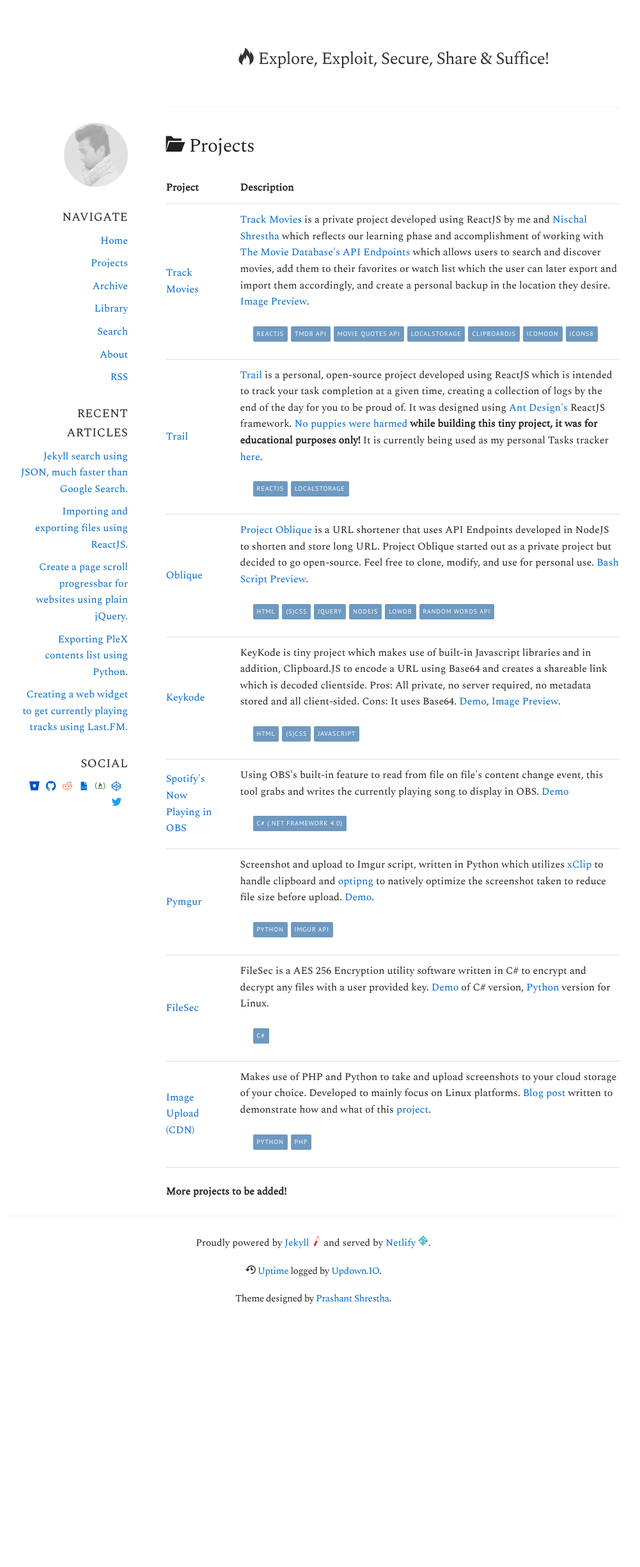
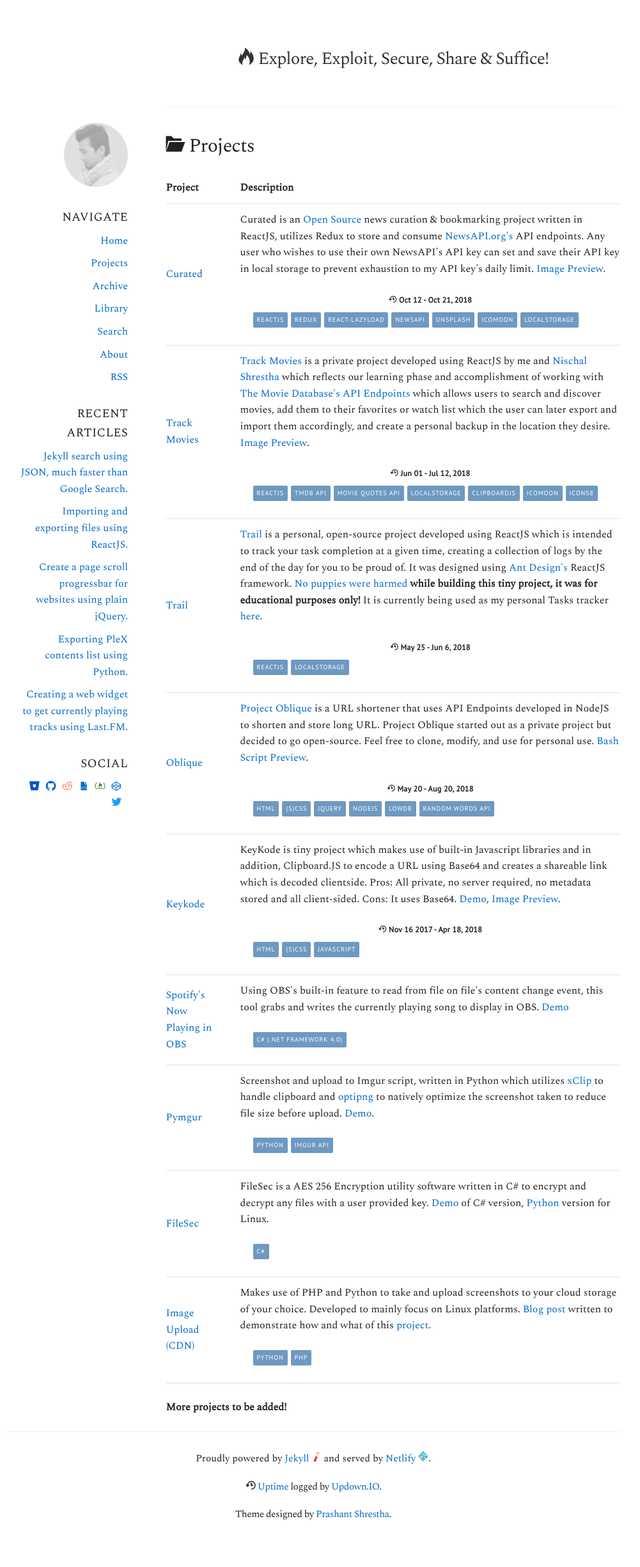
Before and after one commit to intern0t/personal-blog, a Jekyll site: the page built from projects.md, in a window 1280 px wide. Shown: the whole page at 64% size, without its empty margins (150-1151 px from the left). Built offline with Jekyll 4.4.1, drawn with Linux system fonts in a browser that asks for light colours; nearby versions of some CDN libraries; some web fonts are replaced; before the commit the page ends 2112 px from its top, so only the background shows below that.

Commit message:
Couple styling changes, project page entry added.

```diff
--- a/assets/css/blog.scss
+++ b/assets/css/blog.scss
@@ -219,7 +219,7 @@ body {
                 ul.row.lang-used {
                     display: block;
                     list-style-type: none;
-                    margin: 10px 0 10px 0;
+                    margin: 10px 0;
 					@include font($PTSansFontFamily, 400, normal);
                     clear: both;
                     li {
@@ -235,7 +235,16 @@ body {
                         vertical-align: middle;
                         text-transform: uppercase;
                     }
-                }
+				}
+				span.completion{
+					display: block;
+					@include font($PTSansFontFamily, bold, normal);
+                    margin: 10px 0;
+					text-align: center;
+					font-size: $globalFontSize - 4;
+					letter-spacing: .3px;
+                    clear: both;
+				}
                 article {
                     margin: 30px 0 50px 0;
                     padding: 10px 0;
--- a/projects.md
+++ b/projects.md
@@ -15,12 +15,35 @@ permalink: /projects/
     </thead>
     <tbody>
         <tr>
+            <td><a href="https://news.prashant.me/">Curated</a></td>
+            <td>
+                <p>Curated is an <a href="https://github.com/intern0t/curated">Open Source</a> news curation & bookmarking project written in ReactJS, utilizes Redux to store and consume <a href="https://newsapi.org/account">NewsAPI.org's</a> API endpoints. Any user who wishes to use their own NewsAPI's API key can set and save their API key in local storage to prevent exhaustion to my API key's daily limit. <a href="https://i.imgur.com/TbqJGR8.png" data-rel="lightcase:curatedpreviewalbum" data-lc-caption="Curated Header (Right Click > Open image in new tab to view the preview in its original size.">Image Preview</a>.</p>
+<a href="https://i.imgur.com/oquHKVm.png" data-rel="lightcase:curatedpreviewalbum" data-lc-caption="Curated Set News API (Right Click > Open image in new tab to view the preview in its original size." hidden>2nd Image Preview</a>
+<a href="https://i.imgur.com/QZxvdTu.png" data-rel="lightcase:curatedpreviewalbum" data-lc-caption="Curated Homepage (Top-Headlines) (Right Click > Open image in new tab to view the preview in its original size." hidden>3rd Image Preview</a>
+<a href="https://i.imgur.com/cknqP2X.png" data-rel="lightcase:curatedpreviewalbum" data-lc-caption="Curated Footer (Right Click > Open image in new tab to view the preview in its original size." hidden>4th Image Preview</a>
+
+    			<span class="completion" title="Project timeframe" title="Project timeframe"><span class="icon-history"></span>&nbsp;Oct 12 - Oct 21, 2018</span>
+
+                <ul class="row lang-used">
+                    <li>ReactJS</li>
+                    <li>Redux</li>
+                    <li>React-Lazyload</li>
+                    <li>NewsAPI</li>
+                    <li>Unsplash</li>
+                    <li>Icomoon</li>
+                    <li>localStorage</li>
+                </ul>
+            </td>
+        </tr>
+        <tr>
             <td><a href="https://trackmovies.net/">Track Movies</a></td>
             <td>
                 <p><a href="https://trackmovies.net/" title="Release website">Track Movies</a> is a private project developed using ReactJS by me and <a href="https://github.com/justgoof9">Nischal Shrestha</a> which reflects our learning phase and accomplishment of working with <a href="https://www.themoviedb.org/documentation/api">The Movie Database's API Endpoints</a> which allows users to search and discover movies, add them to their favorites or watch list which the user can later export and import them accordingly, and create a personal backup in the location they desire. <a href="https://i.imgur.com/mUkeacR.png" data-rel="lightcase:trackmoviesalbum" data-lc-caption="Track Movies Homepage (Right Click > Open image in new tab to view the preview in its original size.">Image Preview</a>.</p>
                 <a href="https://i.imgur.com/MyKuTcz.png" data-rel="lightcase:trackmoviesalbum" data-lc-caption="Track Movies Dashboard (Right Click > Open image in new tab to view the preview in its original size." hidden>2nd Image Preview</a>
                 <a href="https://i.imgur.com/LY5Vb6a.png" data-rel="lightcase:trackmoviesalbum" data-lc-caption="Track Movies Import/Export (Right Click > Open image in new tab to view the preview in its original size." hidden>3rd Image Preview</a>
                 <a href="https://i.imgur.com/pQ9vurY.png" data-rel="lightcase:trackmoviesalbum" data-lc-caption="Track Movies movie detail's page (Right Click > Open image in new tab to view the preview in its original size." hidden>4th Image Preview</a>
+
+    			<span class="completion" title="Project timeframe" title="Project timeframe"><span class="icon-history"></span>&nbsp;Jun 01 - Jul 12, 2018</span>
 
                 <ul class="row lang-used">
                     <li>ReactJS</li>
@@ -38,6 +61,8 @@ permalink: /projects/
             <td>
                 <p><a href="https://github.com/intern0t/Trail" title="Github Repository">Trail</a> is a personal, open-source project developed using ReactJS which is intended to track your task completion at a given time, creating a collection of logs by the end of the day for you to be proud of. It was designed using <a href="http://ant.design/">Ant Design's</a> ReactJS framework. <strong><a href="https://medium.freecodecamp.org/every-time-you-build-a-to-do-list-app-a-puppy-dies-505b54637a5d">No puppies were harmed</a> while building this tiny project, it was for educational purposes only!</strong> It is currently being used as my personal Tasks tracker <a href="https://trail.prashant.me/">here</a>.</p>
 
+    			<span class="completion" title="Project timeframe"><span class="icon-history"></span>&nbsp;May 25 - Jun 6, 2018</span>
+
                 <ul class="row lang-used">
                     <li>ReactJS</li>
                     <li>localStorage</li>
@@ -48,6 +73,8 @@ permalink: /projects/
             <td><a href="http://o.prashant.me/">Oblique</a></td>
             <td>
                 <p><a href="https://github.com/intern0t/Oblique" title="Github Repository">Project Oblique</a> is a URL shortener that uses API Endpoints developed in NodeJS to shorten and store long URL. Project Oblique started out as a private project but decided to go open-source. Feel free to clone, modify, and use for personal use. <a href="https://i.imgur.com/NGARoVP.gif" data-rel="lightcase:BASHscriptpreview" data-lc-caption="Bash Script to shorten long URLs via command line. (Right Click > Open image in new tab to view the preview in its original size.)">Bash Script Preview</a>.</p>
+
+    			<span class="completion" title="Project timeframe"><span class="icon-history"></span>&nbsp;May 20 - Aug 20, 2018</span>
 
                 <ul class="row lang-used">
                     <li>HTML</li>
@@ -67,6 +94,8 @@ permalink: /projects/
                 <a href="https://i.imgur.com/Od9j4ZK.png" data-rel="lightcase:projectkeykode" data-lc-caption="Generated encoded URLs." hidden>2nd Image Preview</a>
                 <a href="https://i.imgur.com/DoYyDsp.png" data-rel="lightcase:projectkeykode" data-lc-caption="Can decode raw Base64 encoded text but not the generated URLs." hidden>3rd Image Preview</a>
                 <a href="https://i.imgur.com/FUd3qDo.png" data-rel="lightcase:projectkeykode" data-lc-caption="ClipboardJS in action." hidden>4th Image Preview</a>
+
+    			<span class="completion" title="Project timeframe"><span class="icon-history"></span>&nbsp;Nov 16 2017 - Apr 18, 2018</span>
 
                 <ul class="row lang-used">
                     <li>HTML</li>
```
